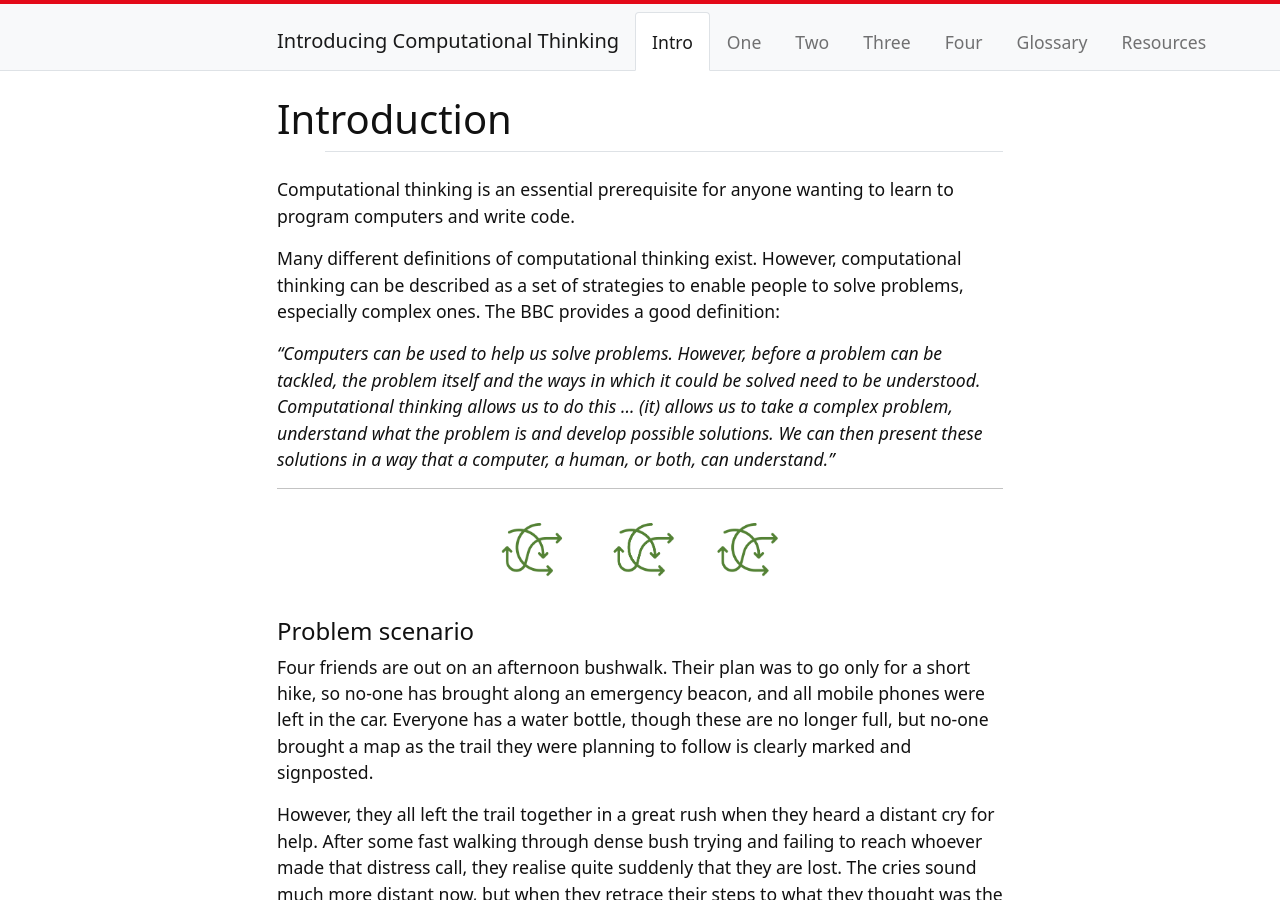
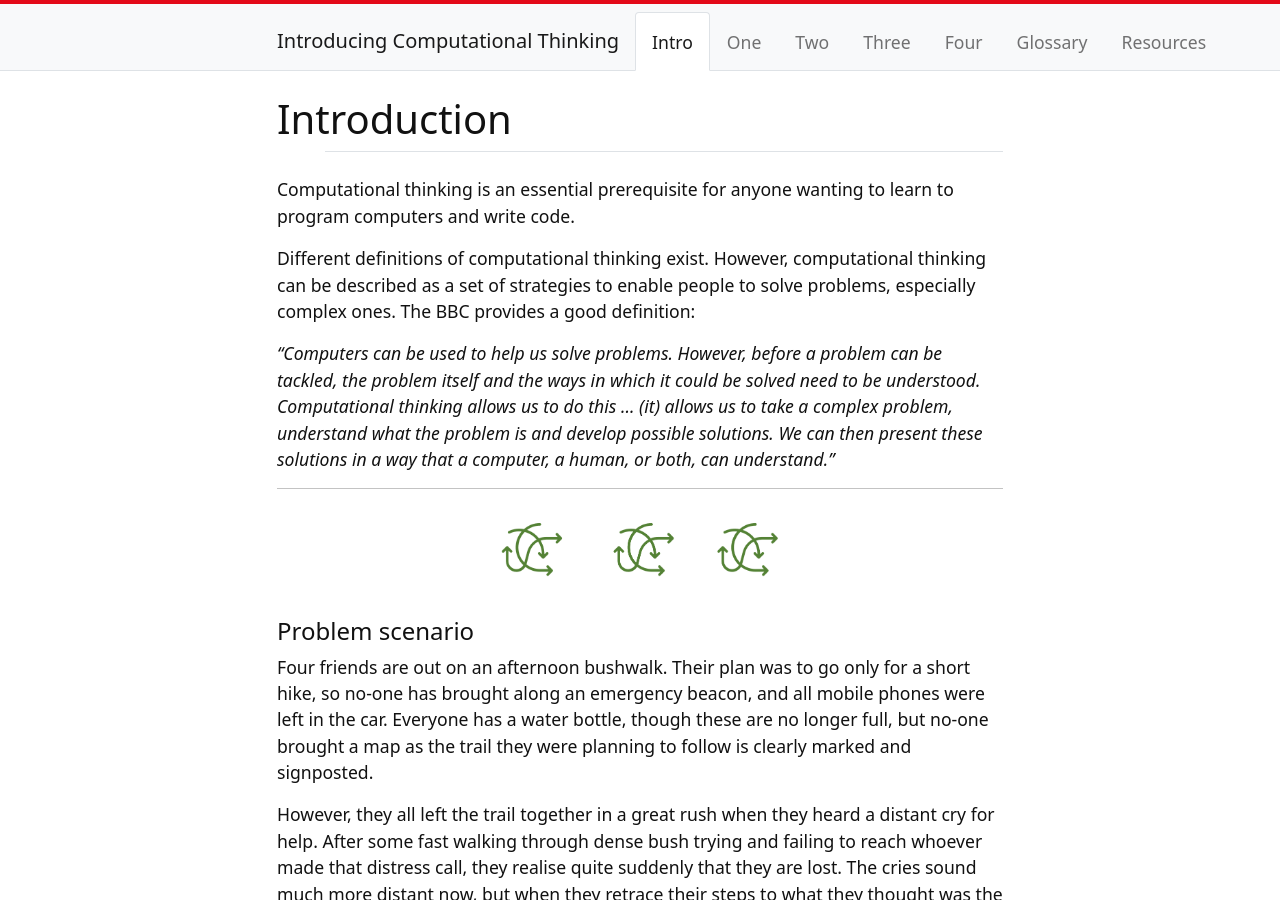
Before and after one commit to weaverbel/intro-computational-thinking, a Jekyll site: the page built from content/0-intro.md, in a window 1280 px wide and 900 px high. Built offline with Jekyll 4.4.1, drawn with Linux system fonts in a browser that asks for light colours; some of the changed text lies outside the part shown.

Commit message:
Update 0-intro.md
change to generalising

```diff
--- a/content/0-intro.md
+++ b/content/0-intro.md
@@ -5,7 +5,7 @@ nav: Intro
 
 Computational thinking is an essential prerequisite for anyone wanting to learn to program computers and write code.
 
-Many different definitions of computational thinking exist. However, computational thinking can be described as a set of strategies to enable people to solve problems, especially complex ones. The BBC provides a good definition:
+Different definitions of computational thinking exist. However, computational thinking can be described as a set of strategies to enable people to solve problems, especially complex ones. The BBC provides a good definition:
 
 *"Computers can be used to help us solve problems. However, before a problem can be tackled, the problem itself and the ways in which it could be solved need to be understood. Computational thinking allows us to do this ... (it) allows us to take a complex problem, understand what the problem is and develop possible solutions. We can then present these solutions in a way that a computer, a human, or both, can understand."*
 
```
Also changed, not shown: other parts of content/0-intro.md (+1 -1 lines).
